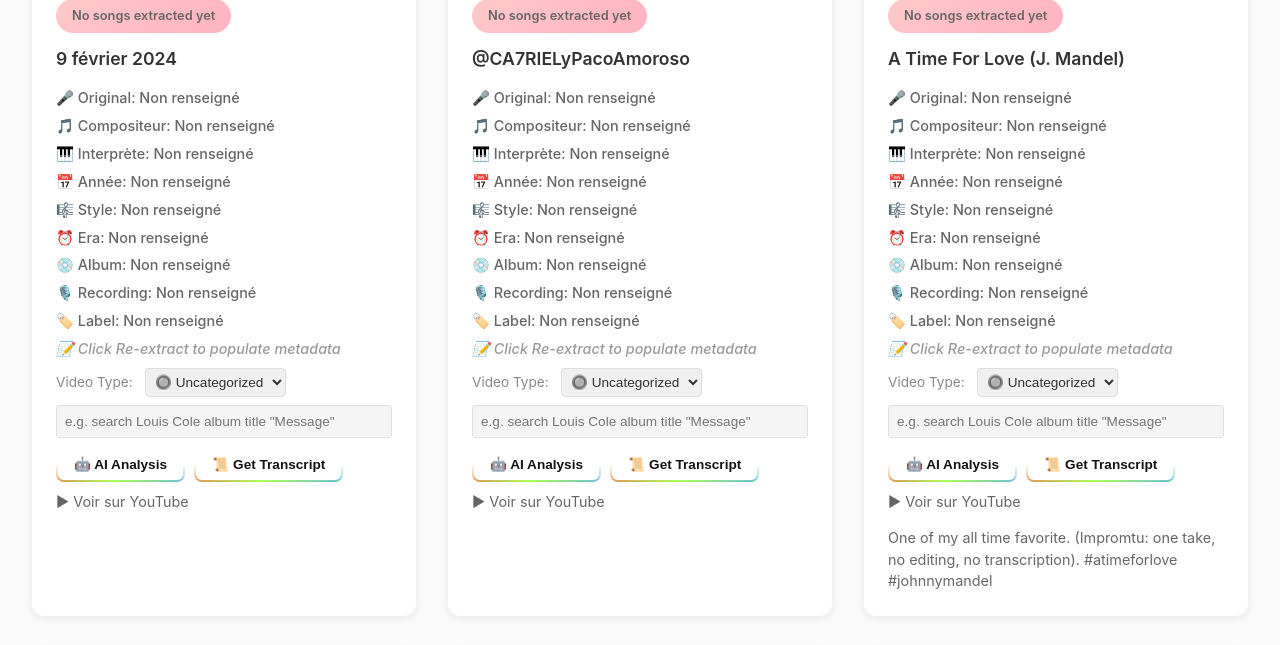
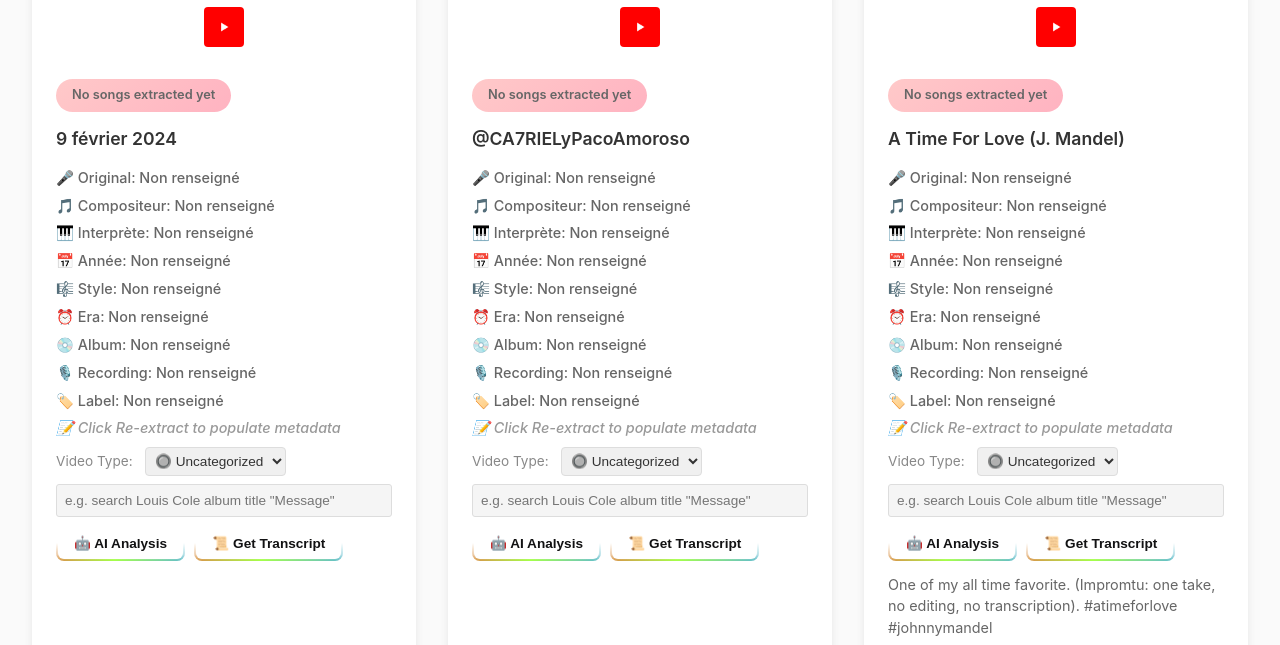
Before and after one commit to ColinusM/Piano-Jazz-Concept, a Flask app: page /?view=videos&sort=alpha in a window 1280 px wide. Shown: the part 1937-2582 px from the top of the page. Run offline with Flask 3, Linux system fonts and the light colour scheme; data comes from the database, SQL or seed files in the repository.

Commit message:
Add minimalist YouTube button below thumbnails, update button text, and add favicon
- Add YouTube icon and Piano Jazz Concept logo as favicon
- Replace "AI Detected Songs" button text with "Songs"
- Redesign "Voir sur YouTube" as minimalist 40x40px square icon button
- Position YouTube button directly below video thumbnails
- Remove old text-based YouTube link

🤖 Generated with [Claude Code](https://claude.com/claude-code)

Co-Authored-By: Claude <noreply@anthropic.com>

```diff
--- a/templates/index.html
+++ b/templates/index.html
@@ -216,6 +216,29 @@
         .video-player {
             width: 100%;
             height: 200px;
+        }
+
+        .youtube-btn {
+            display: flex;
+            align-items: center;
+            justify-content: center;
+            background: #FF0000;
+            color: white;
+            text-decoration: none;
+            width: 40px;
+            height: 40px;
+            border-radius: 4px;
+            transition: opacity 0.2s ease;
+            margin: 0.5rem auto;
+        }
+
+        .youtube-btn:hover {
+            opacity: 0.8;
+        }
+
+        .youtube-btn-icon {
+            height: 20px;
+            width: auto;
         }
 
         .video-content {
@@ -783,7 +806,7 @@
                 <img src="/static/images/youtube-icon.png" alt="YouTube" class="btn-icon"> YouTube Videos
             </a>
             <a href="/?view=songs&sort={{ sort }}" class="btn-rainbow {% if view == 'songs' %}active{% endif %}">
-                🎵 AI Detected Songs
+                🎵 Songs
             </a>
         </div>
         <a href="/?sort=alpha&category={{ category }}&search={{ search }}&type={{ video_type }}&composer={{ composer_filter }}&performer={{ performer_filter }}&style={{ style_filter }}&era={{ era_filter }}" class="btn {% if sort == 'alpha' %}active{% endif %}">
@@ -857,6 +880,9 @@
                     <img src="{{ video.thumbnail_url }}" alt="{{ video.title }}" class="video-thumbnail" onclick="loadVideo(this.parentElement)">
                     <div class="play-button-overlay">▶</div>
                 </div>
+                <a href="{{ video.url }}" target="_blank" class="youtube-btn">
+                    <img src="/static/images/youtube-icon.png" alt="YouTube" class="youtube-btn-icon">
+                </a>
                 {% endif %}
                 <div class="video-content">
                     <span class="category-badge">{{ video.category }}</span>
@@ -1036,9 +1062,6 @@
                     </div>
                     {% endif %}
 
-                    <a href="{{ video.url }}" target="_blank" class="video-link">
-                        ▶ Voir sur YouTube
-                    </a>
                     {% if video.description and video.description|length > 150 %}
                     <p class="video-description truncated" id="desc-{{ loop.index }}">{{ video.description }}</p>
                     <span class="read-more-btn" onclick="toggleDescription({{ loop.index }})">
```
